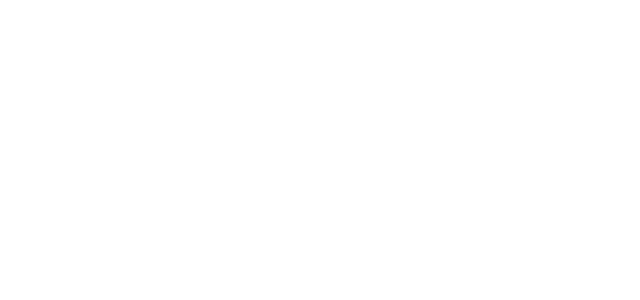
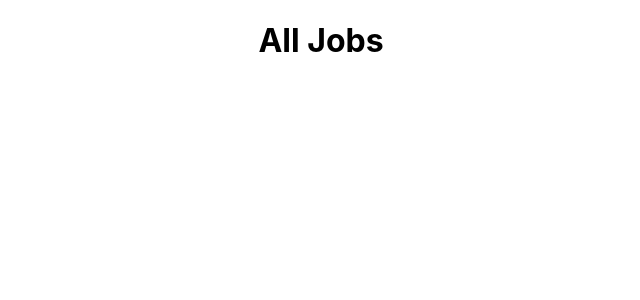
Before and after one commit to mnavoy4/HCRmatcher2, a React (Create React App) app in the folder frontend/: page /jobs in a window 1280 px wide. Shown: the top 300 px of the page, without its empty margins (319-959 px from the left). Built offline with nearby package versions, Linux system fonts and the light colour scheme.

Commit message:
routed to all jobs page

```diff
--- a/frontend/src/App.js
+++ b/frontend/src/App.js
@@ -2,6 +2,7 @@
 import './App.css';
 import { BrowserRouter, Route, Link } from 'react-router-dom';
 import AllCadidatesContainer from './Containers/AllCandidatesContainer';
+import AllJobsContainer from './Containers/AllJobsContainer';
 
 function App() {
   return (
@@ -10,6 +11,7 @@
         <div className='main'>
           <div className='content'>
             <Route exact={true} path='/' component={AllCadidatesContainer}/>
+            <Route path='/jobs' component={AllJobsContainer} />
           </div>
         </div>
       </div>
--- /dev/null
+++ b/frontend/src/Containers/AllJobsContainer.js
@@ -0,0 +1,9 @@
+import React, { useState, useEffect } from 'react';
+
+export default function AllJobsContainer(){
+  return (
+    <div>
+      <h1>All Jobs</h1>
+    </div>
+  )
+}
```
